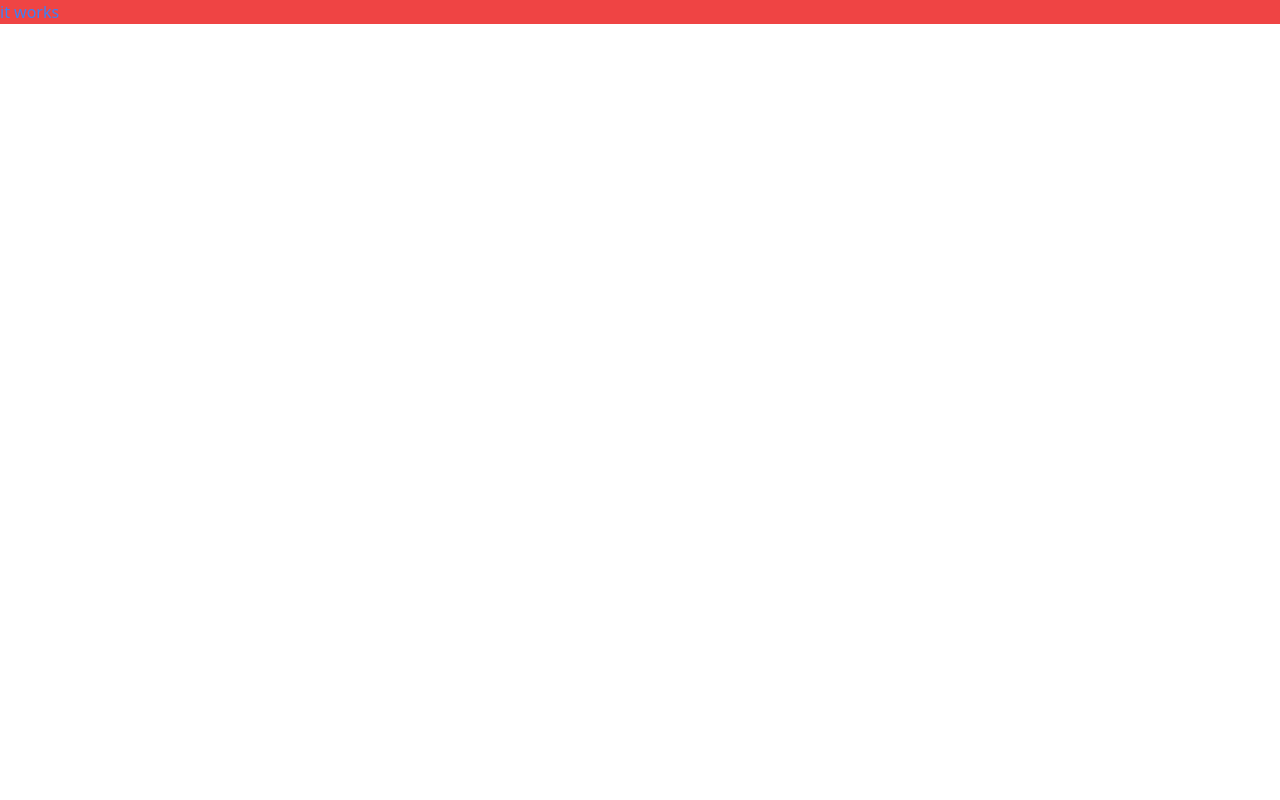
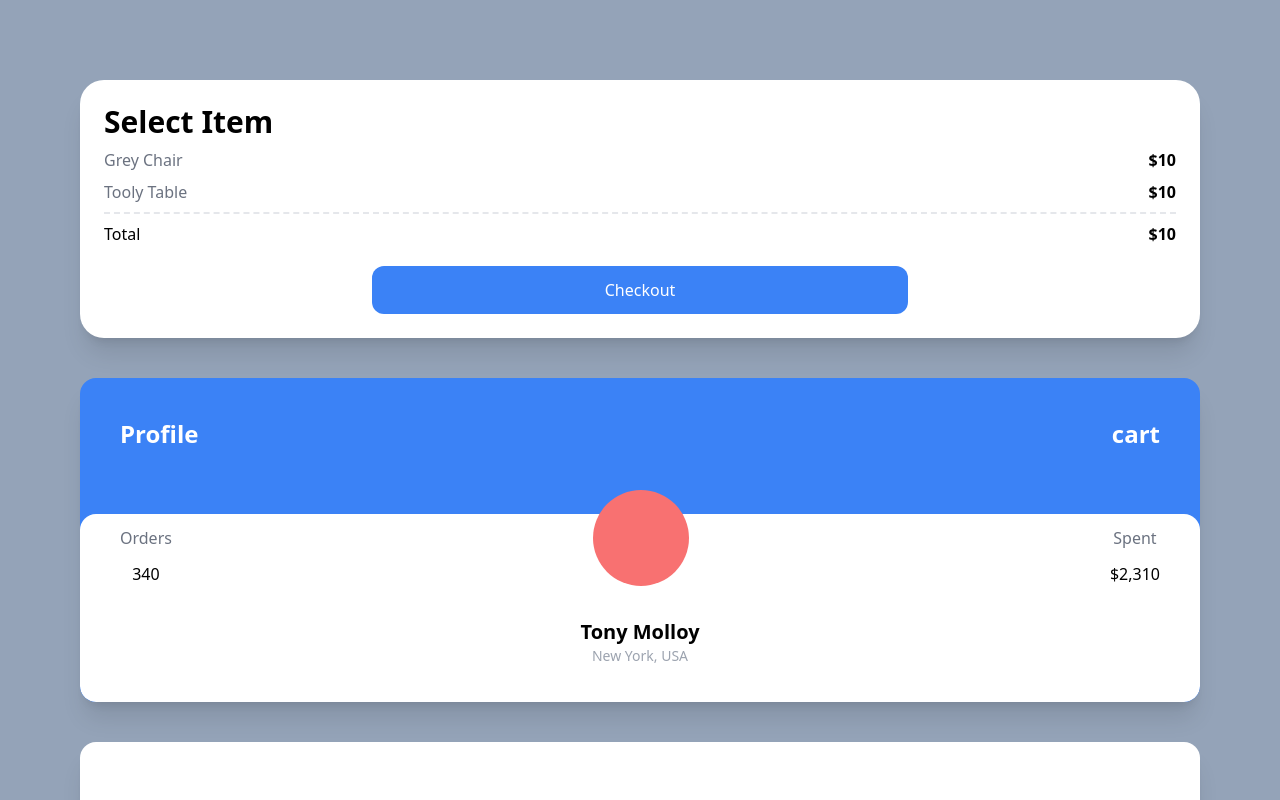
Before and after one commit to yhsol/spinach, a Next.js app: page / in a window 1280 px wide. Shown: the top 800 px of the page. Built offline with nearby package versions, Linux system fonts and the light colour scheme.

Commit message:
feat: tailwind practice

```diff
--- a/pages/index.tsx
+++ b/pages/index.tsx
@@ -4,8 +4,68 @@ const inter = Inter({ subsets: ["latin"] });
 
 export default function Home() {
   return (
-    <div className="bg-red-500">
-      <h1 className="text-blue-500">it works</h1>
+    <div className="bg-slate-400 p-20 grid gap-10">
+      <FirstPost />
+      <SecondPost />
+      <div className="bg-white p-10 rounded-2xl shadow-xl"></div>
+      <div className="bg-white p-10 rounded-2xl shadow-xl"></div>
     </div>
   );
 }
+
+function FirstPost() {
+  return (
+    <div className="bg-white p-6 rounded-3xl shadow-xl">
+      <span className="font-semibold text-3xl">Select Item</span>
+      <div className="flex justify-between my-2">
+        <span className="text-gray-500">Grey Chair</span>
+        <span className="font-semibold">$10</span>
+      </div>
+      <div className="flex justify-between">
+        <span className="text-gray-500">Tooly Table</span>
+        <span className="font-semibold">$10</span>
+      </div>
+      <div className="mt-2 pt-2 border-t-2 border-dashed flex justify-between">
+        <span>Total</span>
+        <span className="font-semibold">$10</span>
+      </div>
+      <div className="mt-5 w-1/2 mx-auto bg-blue-500 text-white p-3 text-center rounded-xl">
+        Checkout
+      </div>
+    </div>
+  );
+}
+
+function SecondPost() {
+  return (
+    <div className="bg-blue-500 rounded-2xl shadow-xl overflow-hidden">
+      <div>
+        <div className="p-10 pb-16">
+          <div className="flex justify-between">
+            <span className="font-semibold text-white text-2xl">Profile</span>
+            <span className="font-semibold text-white text-2xl">cart</span>
+          </div>
+        </div>
+        <div className="bg-white rounded-2xl p-10">
+          <div className="flex relative -top-16 items-end justify-between">
+            <div className="flex flex-col items-center">
+              <div className="text-gray-500 mb-3">Orders</div>
+              <div className="font-medium">340</div>
+            </div>
+            <div className="h-24 w-24 bg-red-400 rounded-full"></div>
+            <div className="flex flex-col items-center">
+              <div className="text-gray-500 mb-3">Spent</div>
+              <div className="font-medium">$2,310</div>
+            </div>
+          </div>
+          <div className="relative flex flex-col items-center -mt-8 -mb-1">
+            <div className="text-center font-semibold text-xl">Tony Molloy</div>
+            <div className="text-center text-sm text-gray-400">
+              New York, USA
+            </div>
+          </div>
+        </div>
+      </div>
+    </div>
+  );
+}
```
